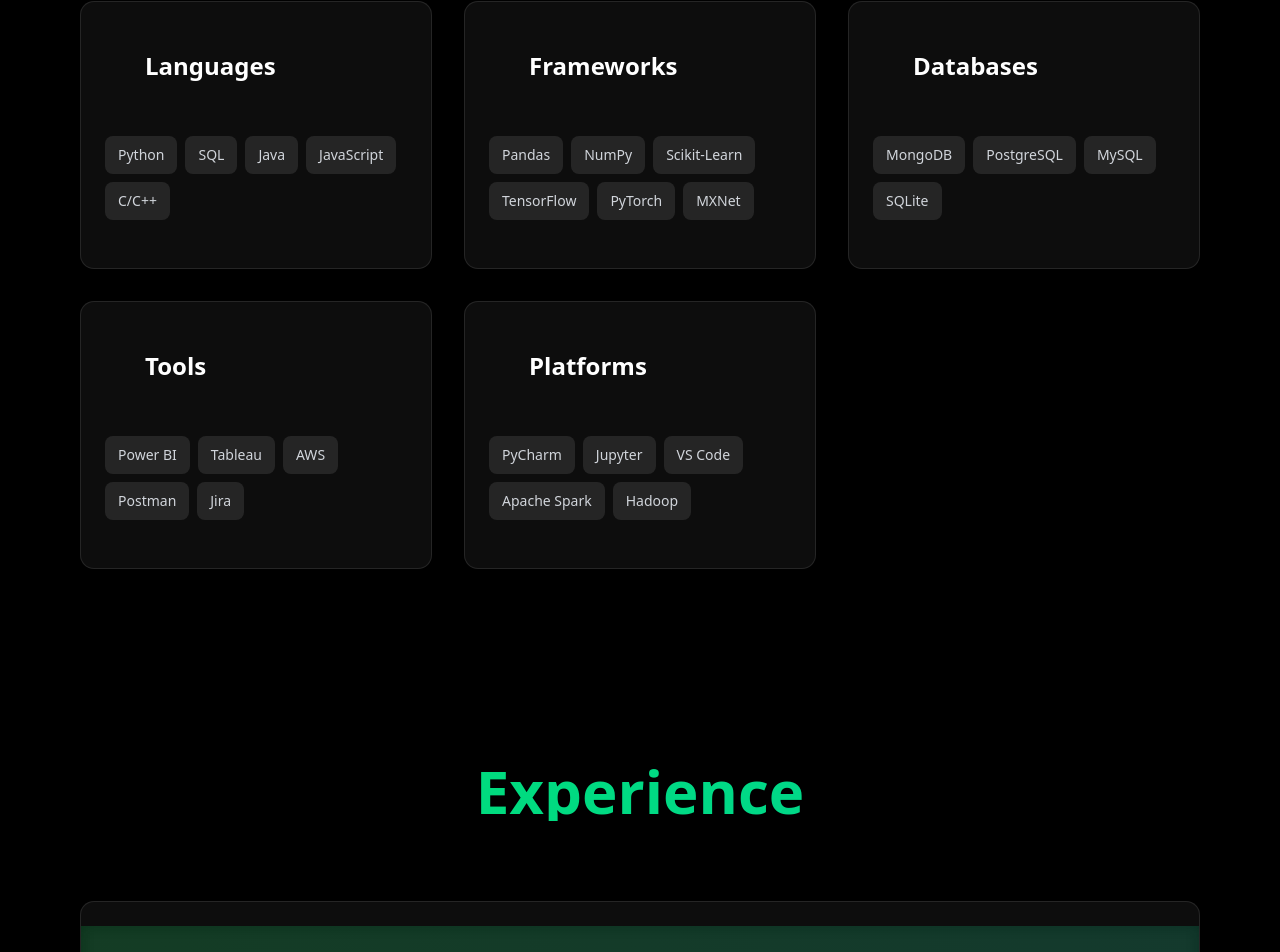
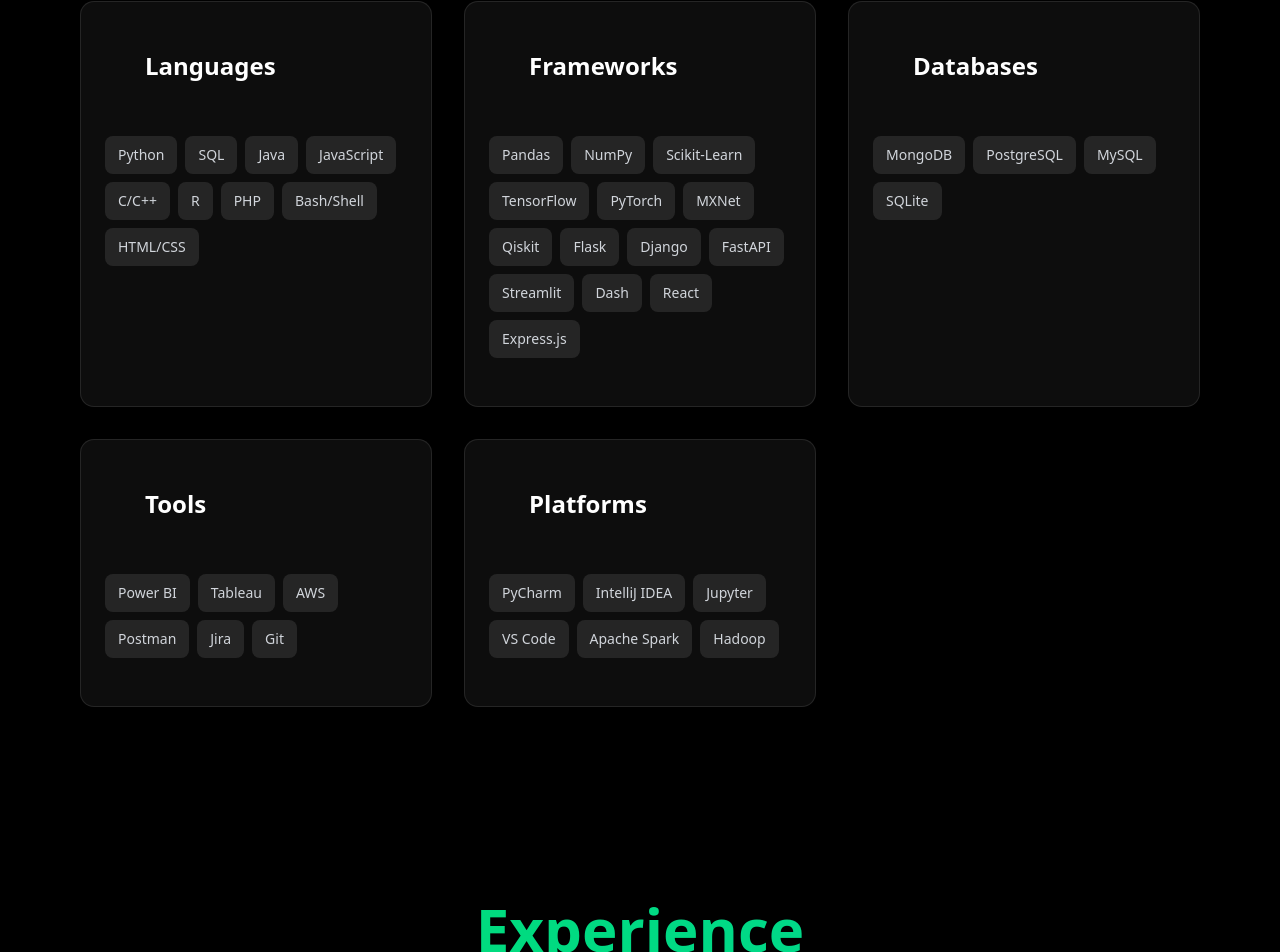
Before and after one commit to Gokulraj0906/Portfolio, a React (Vite) app: page / in a window 1280 px wide. Shown: the part 2528-3480 px from the top of the page. Built offline with nearby package versions, Linux system fonts and the light colour scheme.

Commit message:
Correct the content in TEchnical Arsenal section

```diff
--- a/src/pages/Home.tsx
+++ b/src/pages/Home.tsx
@@ -38,11 +38,11 @@
   }, []);
 
   const skills = {
-    languages: ['Python', 'SQL', 'Java', 'JavaScript', 'C/C++'],
-    frameworks: ['Pandas', 'NumPy', 'Scikit-Learn', 'TensorFlow', 'PyTorch', 'MXNet'],
-    tools: ['Power BI', 'Tableau', 'AWS', 'Postman', 'Jira'],
-    databases: ['MongoDB', 'PostgreSQL', 'MySQL', 'SQLite'],
-    platforms: ['PyCharm', 'Jupyter', 'VS Code', 'Apache Spark', 'Hadoop']
+    languages: ['Python', 'SQL', 'Java', 'JavaScript', 'C/C++', 'R', 'PHP', 'Bash/Shell', 'HTML/CSS'],
+    frameworks: ['Pandas', 'NumPy', 'Scikit-Learn', 'TensorFlow', 'PyTorch', 'MXNet','Qiskit', 'Flask', 'Django','FastAPI', 'Streamlit', 'Dash','React','Express.js'],
+    tools: ['Power BI', 'Tableau', 'AWS', 'Postman', 'Jira', 'Git'],
+    databases: ['MongoDB', 'PostgreSQL', 'MySQL', 'SQLite',],
+    platforms: ['PyCharm','IntelliJ IDEA', 'Jupyter', 'VS Code', 'Apache Spark', 'Hadoop']
   };
 
   const projects = [
```
